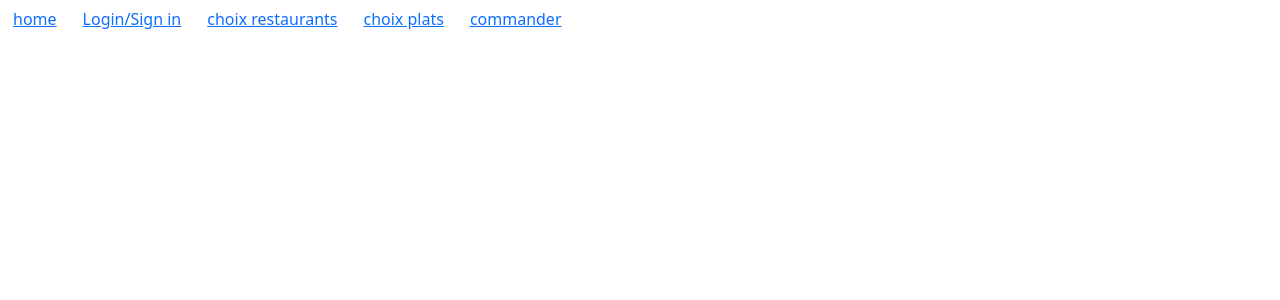
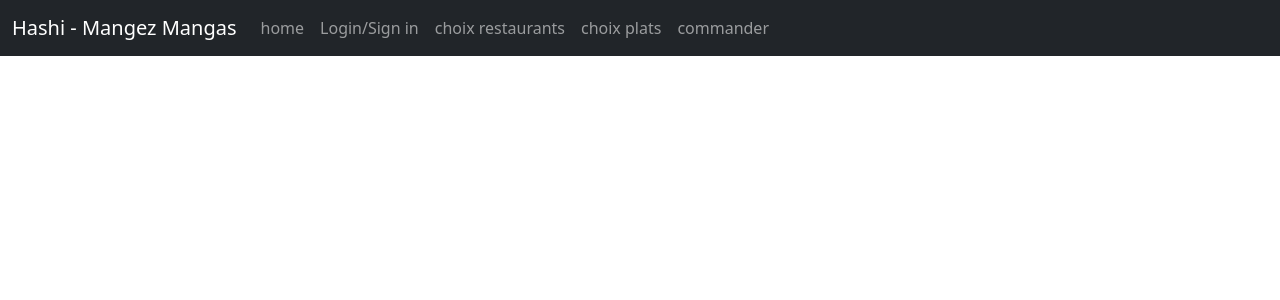
Before and after one commit to LouisBPro/ProjetFinalFormation, an Angular app in the folder HashiAngular/: page / in a window 1280 px wide. Shown: the top 300 px of the page. Built offline with nearby package versions, Linux system fonts and the light colour scheme.

Commit message:
small change nav bar

```diff
--- a/HashiAngular/src/app/app.component.html
+++ b/HashiAngular/src/app/app.component.html
@@ -1,16 +1,31 @@
-<nav>
-  <a routerLink="/home" routerLinkActive="active" class="btn btn-link">home</a>
-  <a routerLink=" " routerLinkActive="active" class="btn btn-link"
-    >Login/Sign in</a
-  >
+<nav class="navbar navbar-expand-lg navbar-dark bg-dark">
+  <div class="container-fluid">
+    <a class="navbar-brand" href="#">Hashi - Mangez Mangas</a>
+    <button class="navbar-toggler" type="button" data-bs-toggle="collapse" data-bs-target="#navbarText" aria-controls="navbarText" aria-expanded="false" aria-label="Toggle navigation">
+      <span class="navbar-toggler-icon"></span>
+    </button>
+    <div class="collapse navbar-collapse" id="navbarText">
+      <ul class="navbar-nav me-auto mb-2 mb-lg-0">
+        <li class="nav-item">
+          <a routerLink="/home" routerLinkActive="active" class="nav-link">home</a>
+        </li>
+        <li class="nav-item">
+          <a routerLink=" " routerLinkActive="active" class="nav-link" >Login/Sign in</a>
+        </li>
+        <li class="nav-item">
+          <a routerLink=" " routerLinkActive="active" class="nav-link">choix restaurants</a>
+        </li>
+        <li class="nav-item">
+          <a routerLink=" " routerLinkActive="active" class="nav-link">choix plats</a>
+        </li>
+        <li class="nav-item">
+          <a routerLink=" " routerLinkActive="active" class="nav-link">commander</a>
+        </li>
+      </ul>
+    </div>
+  </div>
+</nav>
 
-  <a
-
-    routerLink=" "
-    routerLinkActive="active"
-    class="btn btn-link"
-    >choix restaurants</a
-  >
   <!-- <a
     *ngIf="logged"
     routerLink="/produits"
@@ -18,16 +33,7 @@
     class="btn btn-link"
     >produits</a
   > -->
-  <a
 
-    routerLink=" "
-    routerLinkActive="active"
-    class="btn btn-link"
-    >choix plats</a
-  >
-  <a routerLink=" " routerLinkActive="active" class="btn btn-link"
-    >commander</a
-  >
   <!-- <button *ngIf=" " (click)="logout()" class="btn btn-link">logout</button> -->
-</nav>
+
 <router-outlet></router-outlet>
```
